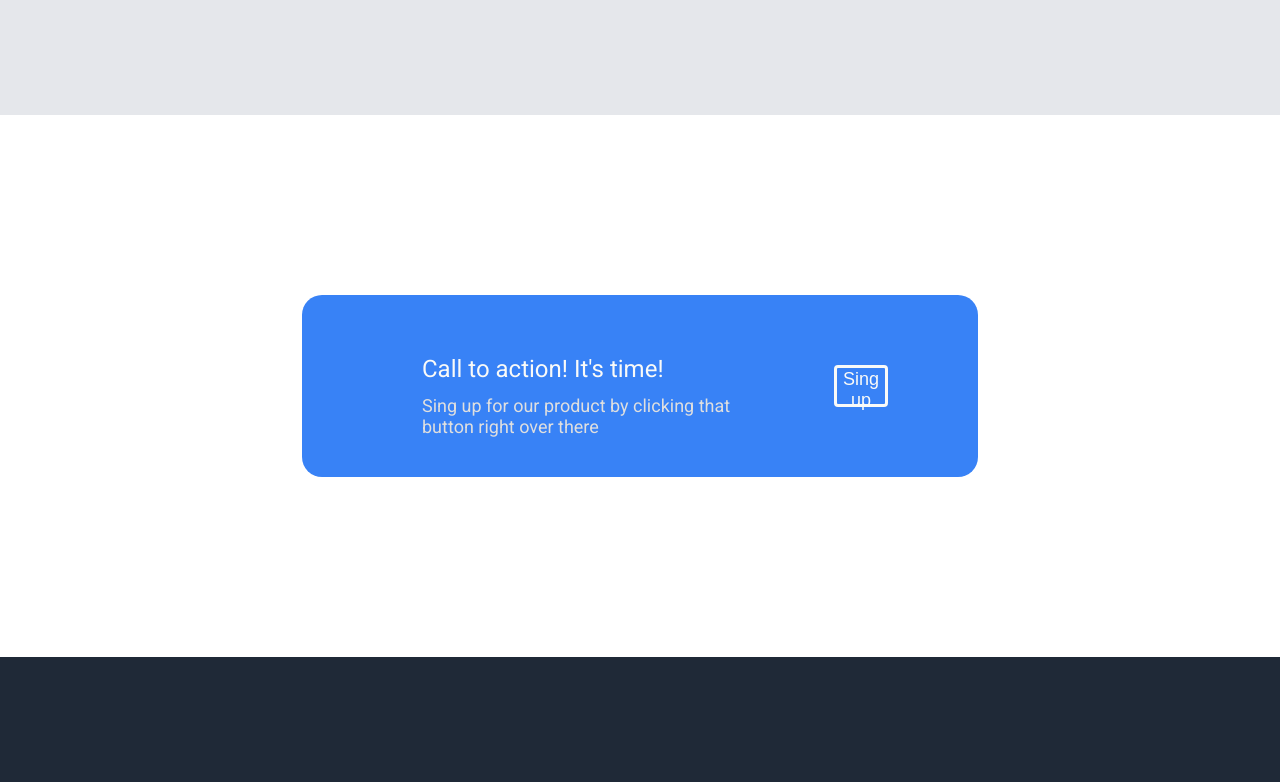
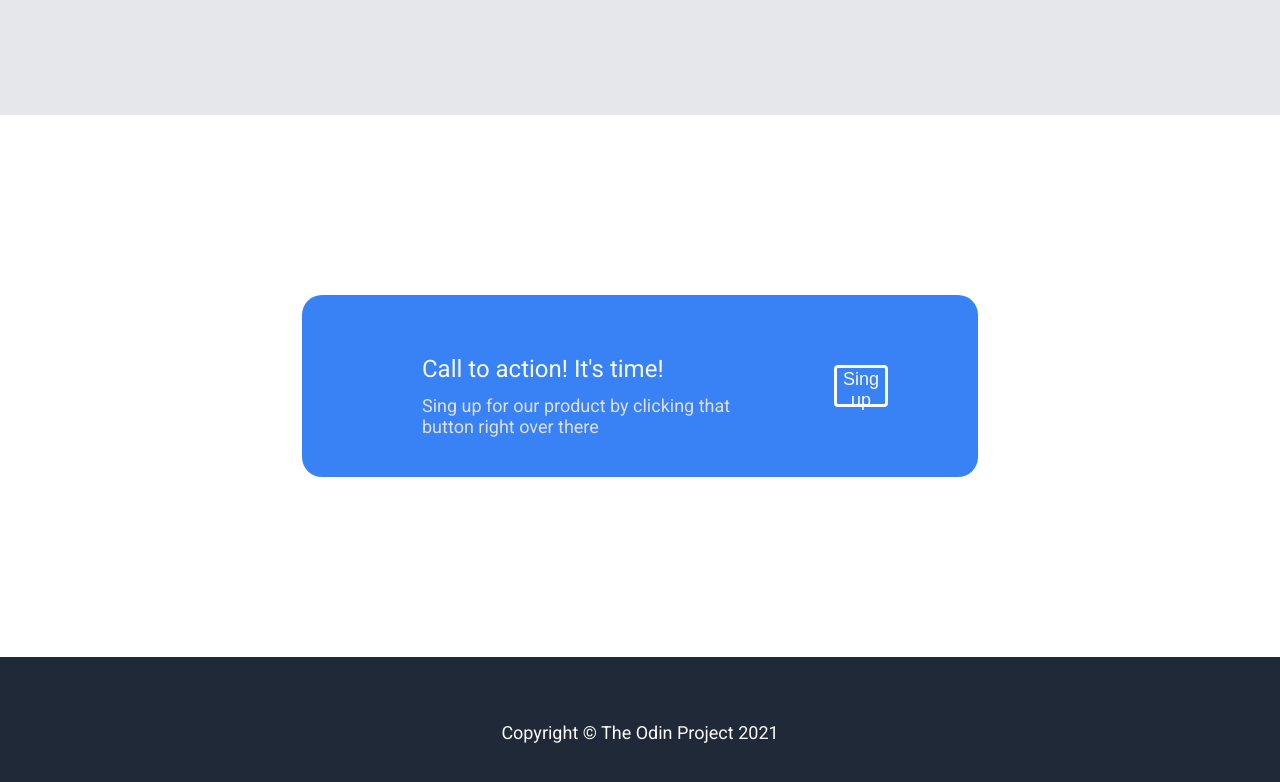
Before and after one commit to zaZZa564/landing-page, a plain HTML site: page index.html in a window 1280 px wide. Shown: the part 1692-2474 px from the top of the page. Drawn offline with Linux system fonts and the light colour scheme.

Commit message:
finished the project

```diff
--- a/index.html
+++ b/index.html
@@ -81,7 +81,9 @@
         </div>
       </div>
     </div>
-    <div class="five section"></div>
+    <div class="five section">
+      <p class="five-p">Copyright &copy The Odin Project 2021</p>
+    </div>
   </div>
 </body>
 </html>
--- a/style.css
+++ b/style.css
@@ -226,3 +226,13 @@ body {
   color: #f9faf8;
   border-radius: 4px;
 }
+.five {
+  display: flex;
+  align-items: center;
+}
+.five-p {
+  flex: 1;
+  color: #f9faf8;
+  font-size: 18px;
+  text-align: center;
+}
```
